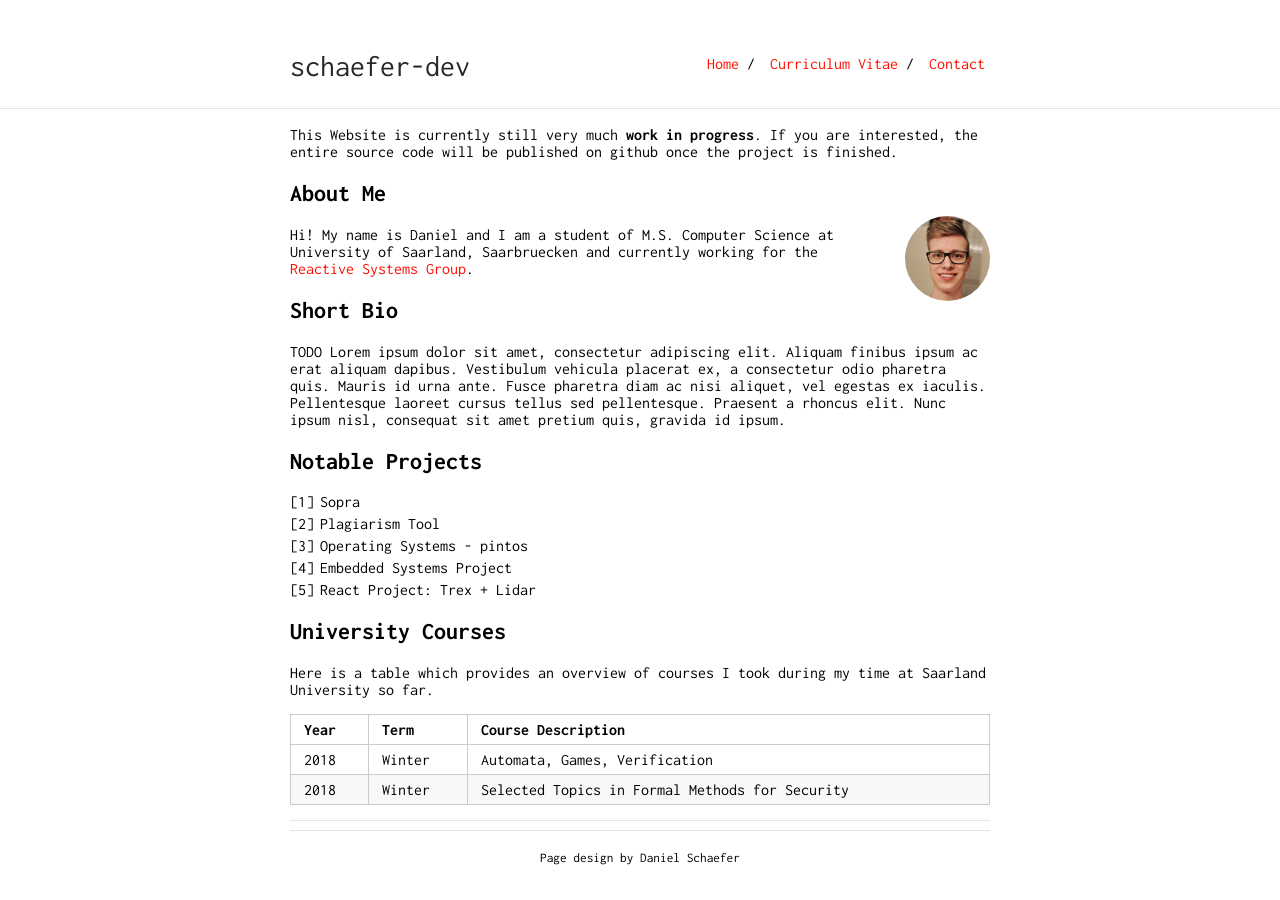
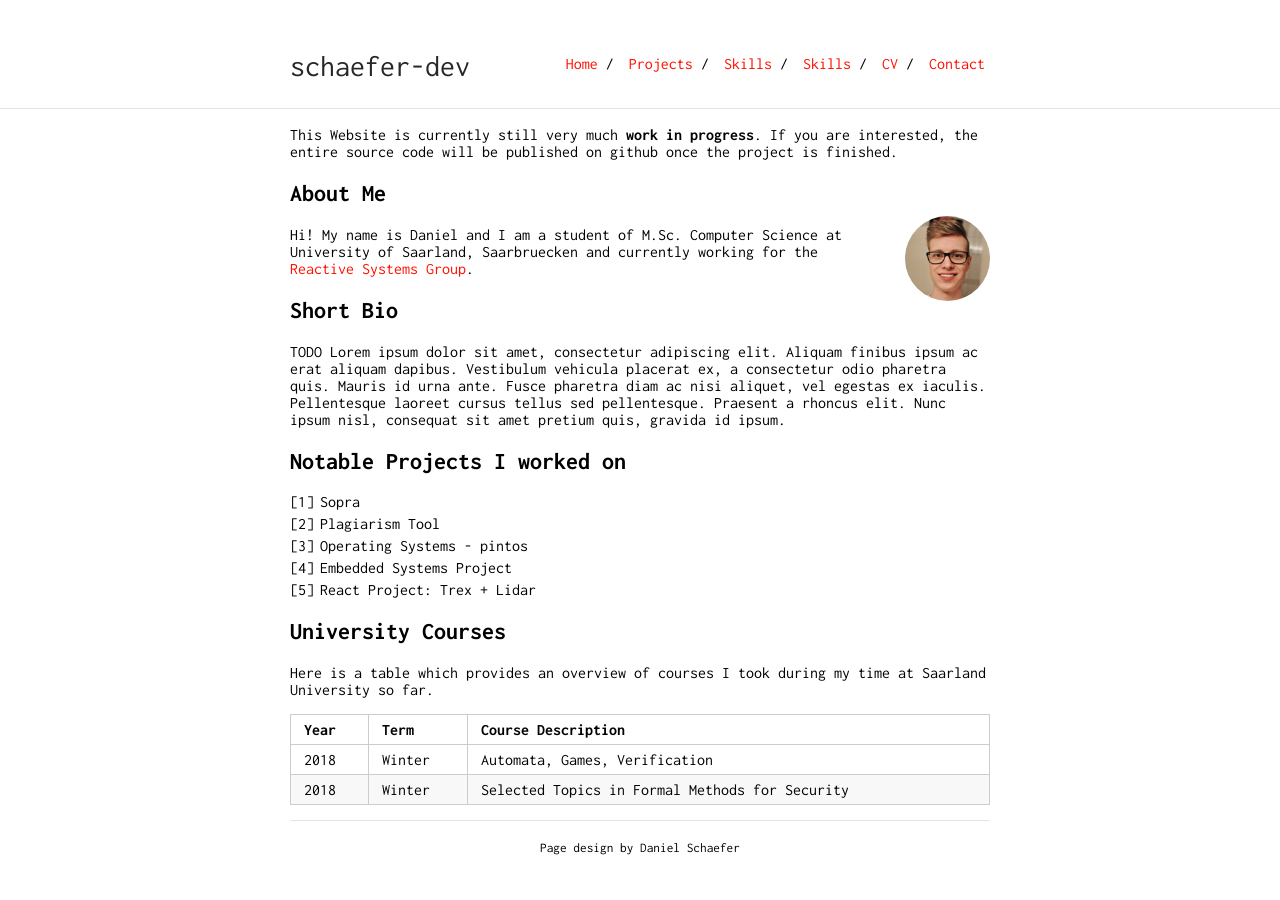
Before and after one commit to schaefer-dev/schaefer-dev.github.io, a Jekyll site: the page built from index.md, in a window 1280 px wide. Built offline with Jekyll 4.4.1, drawn with Linux system fonts in a browser that asks for light colours.

Commit message:
seperate projects and skills navmenus now

```diff
--- a/_config.yml
+++ b/_config.yml
@@ -17,7 +17,12 @@ sass:
 nav:
  - name: "Home"
    link: "index"
- - name: "Curriculum Vitae"
+ - name: "Projects"
+   link: "projects"
+ - name: "Skills"
+ - name: "Skills"
+   link: "skills"
+ - name: "CV"
    link: "cv"
  - name: "Contact"
    link: "contact"
--- a/css/main.scss
+++ b/css/main.scss
@@ -1,3 +1,27 @@
 ---
 ---
 @import "style";
+
+.skill-paragraph {
+    text-align: center;
+    margin: 20px auto 30px auto;
+    width: 100%;
+    clear: both;
+    padding: 10px 0 0 0;
+}
+
+ul.skill-list {
+    list-style: none;
+    position: relative;
+    float: left;
+    display: block;
+    left: 50%;
+    padding: 0 0 20px 0;
+}
+
+  ul.skill-list li {
+    position: relative;
+    float: left;
+    display: block;
+    right: 50%;
+}
--- a/index.md
+++ b/index.md
@@ -9,14 +9,14 @@ This Website is currently still very much **work in progress**. If you are inter
 
 <img class="profile-picture" src="me.jpg">
 
-Hi! My name is Daniel and I am a student of M.S. Computer Science at University of Saarland, Saarbruecken and currently working for the [Reactive Systems Group](https://www.react.uni-saarland.de).
+Hi! My name is Daniel and I am a student of M.Sc. Computer Science at University of Saarland, Saarbruecken and currently working for the [Reactive Systems Group](https://www.react.uni-saarland.de).
 
 
 ## Short Bio
 
 TODO Lorem ipsum dolor sit amet, consectetur adipiscing elit. Aliquam finibus ipsum ac erat aliquam dapibus. Vestibulum vehicula placerat ex, a consectetur odio pharetra quis. Mauris id urna ante. Fusce pharetra diam ac nisi aliquet, vel egestas ex iaculis. Pellentesque laoreet cursus tellus sed pellentesque. Praesent a rhoncus elit. Nunc ipsum nisl, consequat sit amet pretium quis, gravida id ipsum.
 
-## Notable Projects
+## Notable Projects I worked on
 
 1. Sopra
 2. Plagiarism Tool
@@ -32,5 +32,3 @@ Year | Term | Course Description
 -----|-------|--------
 2018 | Winter  | Automata, Games, Verification
 2018 | Winter | Selected Topics in Formal Methods for Security
-
----
```
Also changed, not shown: projects.md (added, +29 -0 lines), skills.md (added, +53 -0 lines).
